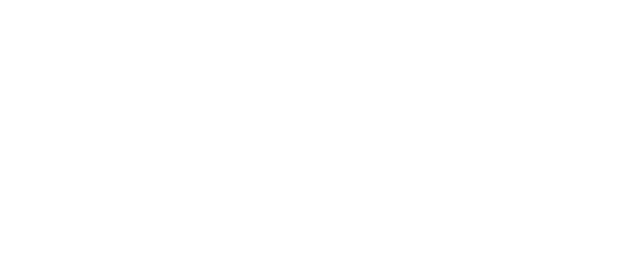
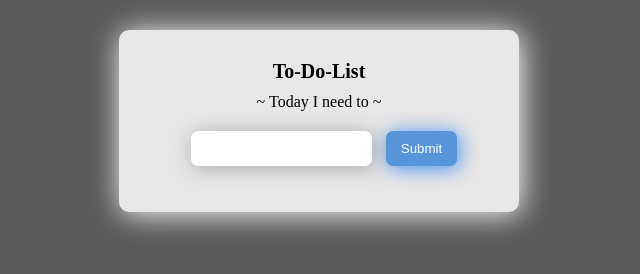
Before and after one commit to dts-kominfo-rea2a/challenge-08-Sendibayu2210, a website: page index.html in a window 1280 px wide. Shown: the whole page, without its empty margins (321-961 px from the left). Drawn offline with Linux system fonts and the light colour scheme.

Commit message:
menambahkan kode

```diff
--- a/index.html
+++ b/index.html
@@ -5,37 +5,106 @@
     <meta http-equiv="X-UA-Compatible" content="IE=edge" />
     <meta name="viewport" content="width=device-width, initial-scale=1.0" />
     <title>Challenge - DOM</title>
+    <style>
+      *{
+        box-sizing: border-box;
+      }
+      body{
+        background-color: rgb(92, 89, 89);
+      }
+      #app{
+        background-color: rgb(233, 230, 230);
+        text-align: center;
+        margin: 0 auto;
+        margin-top: 30px;
+        width: 400px;
+        border: none;
+        border-radius: 10px;
+        padding: 20px;
+        box-shadow: 2px 2px 30px white;
+      }
+      #todo-output{
+        text-align: left;
+      }
+      #todo-title, #todo-subtitle{
+          margin: 10px;
+      }
+      #todo-title{
+        font-weight: bold;
+        font-size: 20px;
+      }
+      #todo-input{
+        height: 35px;
+        outline: none;
+        border: none;
+        box-shadow: 2px 2px 20px rgb(164, 165, 167);
+        border-radius: 7px;
+        margin: 10px;
+      }
+      #todo-submit{
+        height: 35px;
+        border: none;
+        background: rgb(88, 148, 216);
+        color: white;
+        padding: 0 15px;
+        border-radius: 7px;
+        box-shadow: 2px 2px 20px rgb(57, 140, 235);
+      }
+      #todo-output li{
+        margin-bottom: 10px;
+      }
+    </style>
   </head>
   <body>
     <div id="app">
       <!-- TODO: Buatlah sebuah header dengan id todo-title -->
+      <div id="todo-title">To-Do-List</div>
       <!-- TODO: Buatlah sebuah subtitle dengan id todo-subtitle -->
+      <div id="todo-subtitle">~ Today I need to ~</div>
 
       <!-- Section: input -->
       <!-- TODO: Buatlah sebuah input bertipe text dengan id todo-input -->
+      <input type="text" name="" id="todo-input">
       <!-- TODO: Buatlah sebuah button dengan id todo-submit -->
+      <button id="todo-submit">Submit</button>
 
       <!-- Section output -->
       <!-- TODO: Buatlah sebuah <ul> dengan id todo-output -->
+        <ul id="todo-output"></ul>
     </div>
 
     <!-- ! Untuk tantangan ini, script jangan diubah ke external js yah ! -->
     <script>
       // TODO: Deklarasi variable sesuai dengan kebutuhan di sini
-      let button;
-      let input;
-      let output;
+      let button = document.getElementById('todo-submit');
+      let input = document.getElementById('todo-input');
+      let output = document.getElementById('todo-output');
 
       // TODO: Buatlah sebuah fungsi dengan nama fnClickHandler
       // Fungsi yang digunakan untuk menambahkan tulisan
       // Jangan ubah cara deklarasi fungsinya, cukup isi saja
-      function fnClickHandler(toDoItem) {}
+      function fnClickHandler(toDoItem) {
+        let li = document.createElement('li');
+        li.innerHTML = toDoItem;
+        output.append(li);
+        input.value = '';
+      }
 
       // TODO: register event onclick / addEventListener untuk button
       // akan menjalankan fungsi fnClickHandler
+      button.addEventListener('click',()=>{
+        let data = input.value;
+        fnClickHandler(data)
+      })
 
       // TODO: register event onkeypress / addEventListener untuk input
       // sehingga saat di input ditekan enter akan menjalankan fungsi fnClickHandler juga
+      input.addEventListener("keypress", function(event) {
+        if (event.key === "Enter") {
+          let data = input.value;
+          fnClickHandler(data)
+        }
+      });
     </script>
   </body>
 </html>
```
